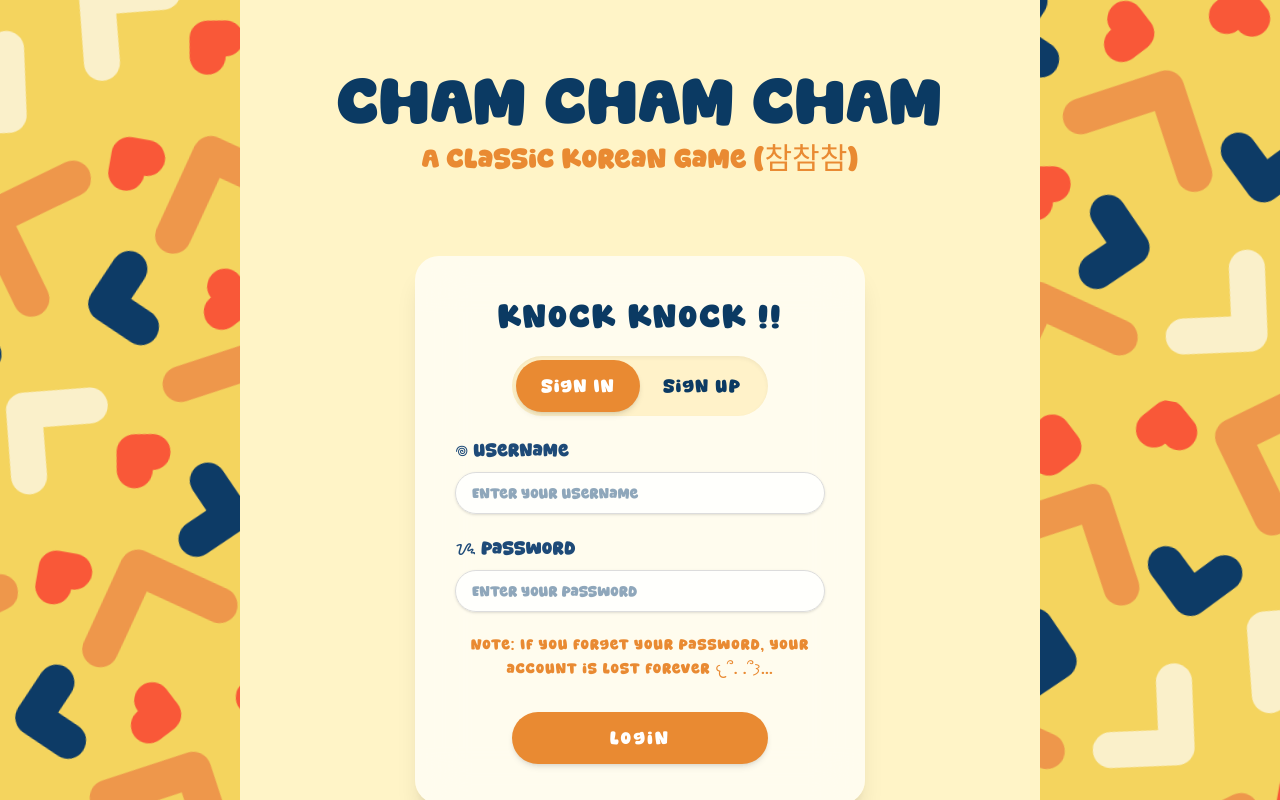
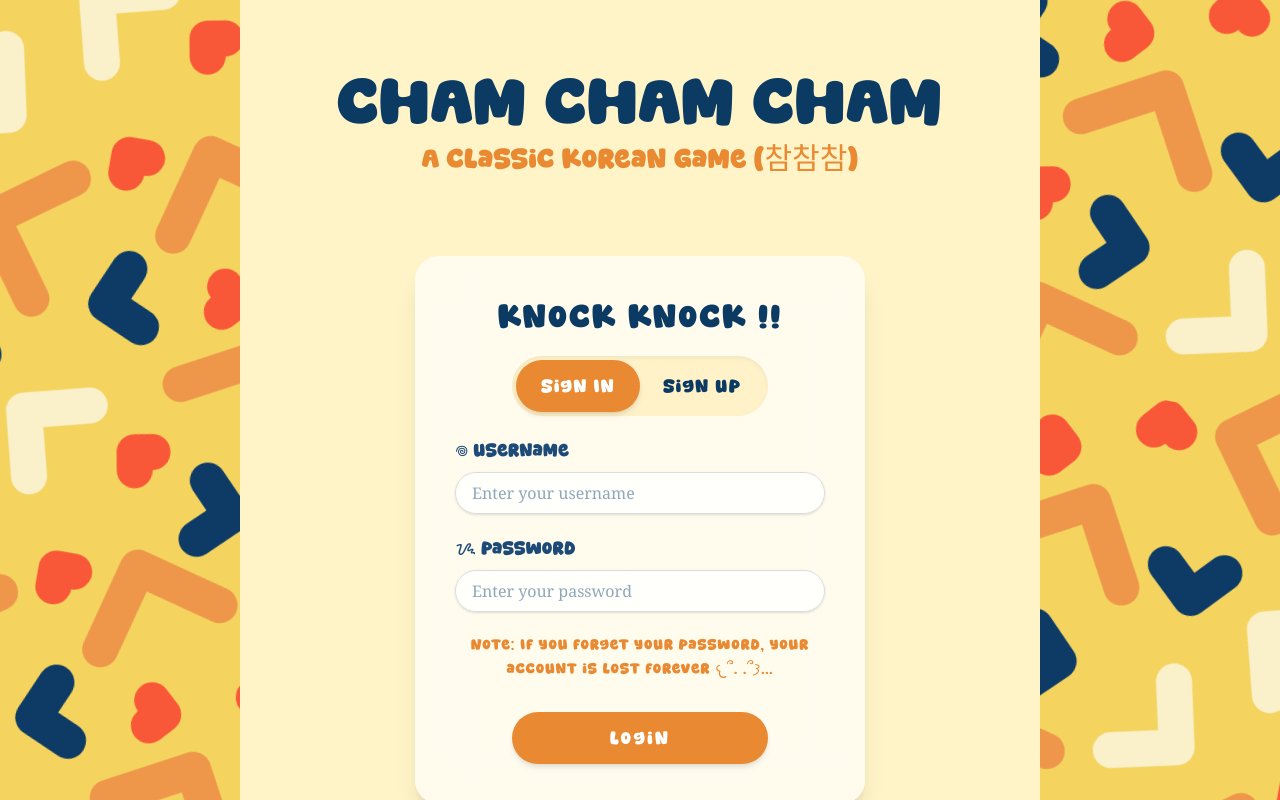
Before and after one commit to Yuri-Benjamin-Lat/Cham-Cham-Cham-Front-End, a React (Vite) app: page / in a window 1280 px wide. Shown: the top 800 px of the page. Built offline with nearby package versions, Linux system fonts and the light colour scheme.

Commit message:
changed font of form to see if input is upper or lower case

```diff
--- a/src/components/LoginForm.jsx
+++ b/src/components/LoginForm.jsx
@@ -182,6 +182,7 @@ export default function Login() {
                     focus:ring-2
                     focus:ring-[#F6A348]
                     shadow-sm
+                    font-serif
                 "
                         placeholder={mode === "signin" ? "Enter your username" : "Create a username"}
                         required
@@ -207,6 +208,7 @@ export default function Login() {
                     focus:ring-2
                     focus:ring-[#F6A348]
                     shadow-sm
+                    font-serif
                 "
                         placeholder={mode === "signin" ? "Enter your password" : "Create a password"}
                         required
```
